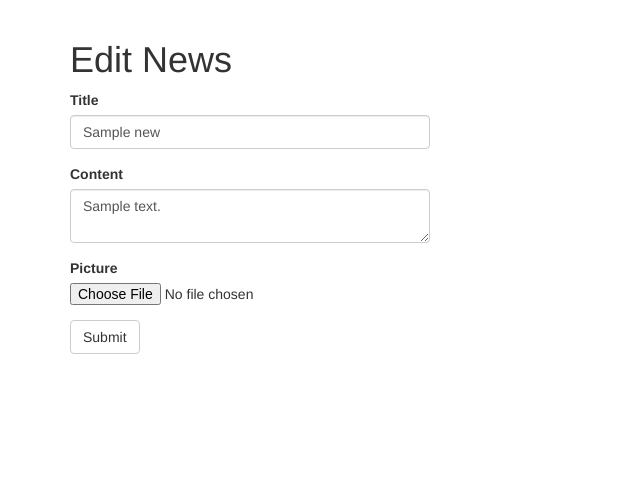
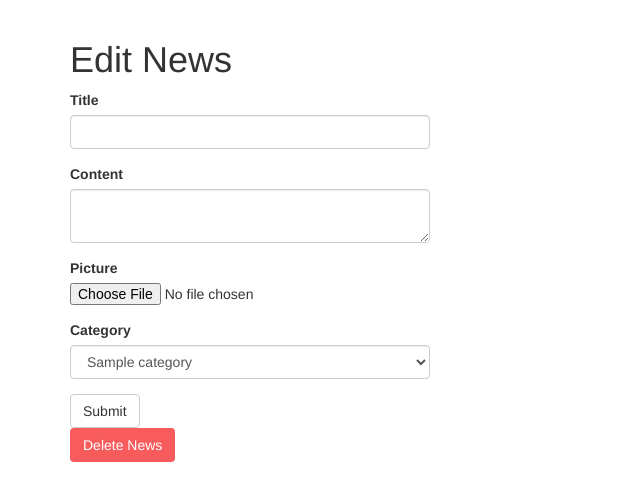
Before and after one commit to AlanChau132/EA, a Flask app: page /edit_news/1 in a window 1280 px wide. Shown: the part 52-553 px from the top of the page, without its empty margins (0-640 px from the left). Run offline with Flask 3, Linux system fonts and the light colour scheme; a user stored in the database is signed in; tables that the repository leaves empty hold one stand-in row (values such as "Sample post"); some libraries are stand-ins or nearby versions.

Commit message:
detele news

```diff
--- a/app/forms.py
+++ b/app/forms.py
@@ -1,11 +1,11 @@
 from flask_wtf import FlaskForm
-from wtforms import StringField, PasswordField, BooleanField, SubmitField,  \
+from wtforms import StringField, PasswordField, BooleanField, SubmitField,SelectField,  \
     TextAreaField
 from wtforms.validators import ValidationError, DataRequired, Email, EqualTo, \
     Length
 from flask_wtf.file import FileField, FileAllowed, FileRequired
 from flask_babel import _, lazy_gettext as _l
-from app.models import User
+from app.models import User, Category
 
 
 class LoginForm(FlaskForm):
@@ -73,8 +73,10 @@ class CommentForm(FlaskForm):
     content = TextAreaField('Content', validators=[DataRequired()])
     submit = SubmitField('Submit')
 
+
 class NewsForm(FlaskForm):
     title = StringField('Title', validators=[DataRequired()])
     content = TextAreaField('Content', validators=[DataRequired()])
     picture = FileField('Picture', validators=[FileAllowed(['jpg', 'png']), FileRequired()])
+    category = SelectField('Category', choices=[])
     submit = SubmitField('Submit')
--- a/app/models.py
+++ b/app/models.py
@@ -101,6 +101,7 @@ class News(db.Model):
     pictures = db.relationship('Picture', backref='news', lazy='dynamic')
     comments = db.relationship('Comment', back_populates='news', cascade='all, delete-orphan')
     category_id = db.Column(db.Integer, db.ForeignKey('category.id'))
+    category = db.relationship('Category', backref='news_items')
 
 class Comment(db.Model):
     id = db.Column(db.Integer, primary_key=True, index=True)
@@ -119,4 +120,4 @@ class Picture(db.Model):
 class Category(db.Model):
     id = db.Column(db.Integer, primary_key=True, index=True)
     name = db.Column(db.String(128), nullable=False, unique=True)
-    news = db.relationship('News', backref='category', lazy='dynamic')
+    news = db.relationship('News', backref='category_items', lazy='dynamic')
--- a/app/routes.py
+++ b/app/routes.py
@@ -242,14 +242,16 @@ def category(category_id):
     news = News.query.filter_by(category=category).all()
     return render_template('category.html.j2', news=news, category=category)
 
-@app.route('/add_news', methods=['GET', 'POST'])
+@app.route('/add_news', methods=['GET', 'POST','DELETE'])
 @login_required
 def add_news():
     if not current_user.is_admin:
         abort(403)
     form = NewsForm()
+    categories = Category.query.all()
+    form.category.choices = [(c.id, c.name) for c in categories]
     if form.validate_on_submit():
-        news = News(title=form.title.data, content=form.content.data)
+        news = News(title=form.title.data, content=form.content.data, category_id=int(form.category.data))
         db.session.add(news)
         db.session.commit()
         if 'picture' in request.files:
@@ -281,10 +283,13 @@ def edit_news(news_id):
     if not current_user.is_admin:
         abort(403)
     news = News.query.get_or_404(news_id)
-    form = NewsForm(obj=news)
+    form = NewsForm()
+    categories = Category.query.all()
+    form.category.choices = [(c.id, c.name) for c in categories]
     if form.validate_on_submit():
         news.title = form.title.data
         news.content = form.content.data
+        news.category_id = int(form.category.data)
         if 'picture' in request.files:
             file = request.files['picture']
         if file and allowed_file(file.filename):
--- a/app/templates/edit_news.html.j2
+++ b/app/templates/edit_news.html.j2
@@ -7,4 +7,13 @@
         {{ wtf.quick_form(form) }}
     </div>
 </div>
+<style>
+    .btn-custom-red {
+        background-color: #f85b5b;
+        color: white;
+    }
+</style>
+<form method="post" action="{{ url_for('remove_news', news_id=news_item.id) }}">
+    <input type="submit" value="Delete News" class="btn btn-custom-red">
+</form>
 {% endblock %}
--- a/requirements.txt
+++ b/requirements.txt
@@ -147,5 +147,6 @@ webcolors==1.12
 webencodings==0.5.1
 websocket-client==1.4.2
 Werkzeug==2.2.2
-WTForms==3.0.1
+WTForms==3.1.2
+WTForms-SQLAlchemy==0.4.1
 zipp==3.11.0
```
Also changed, not shown: app/static/ea_pic1.jpg (deleted), app/static/ea_pic2.jpg (added).
